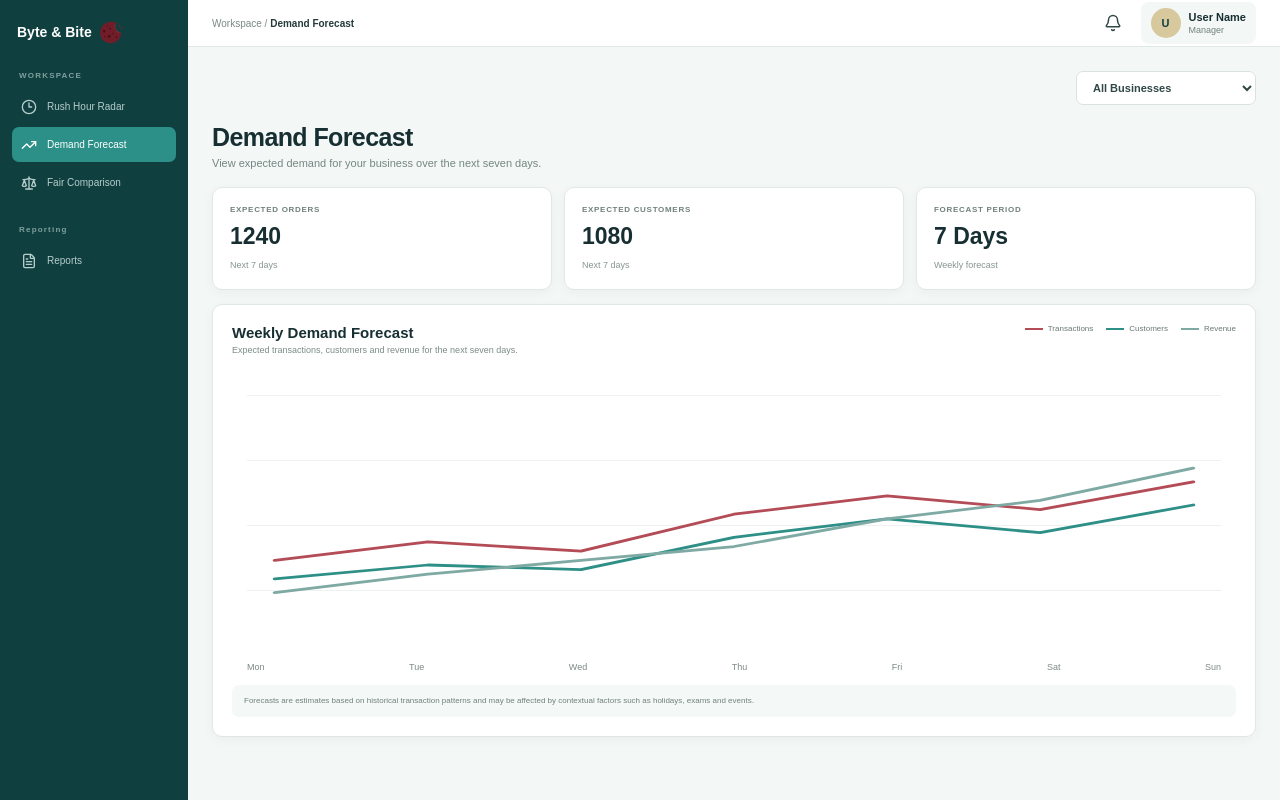
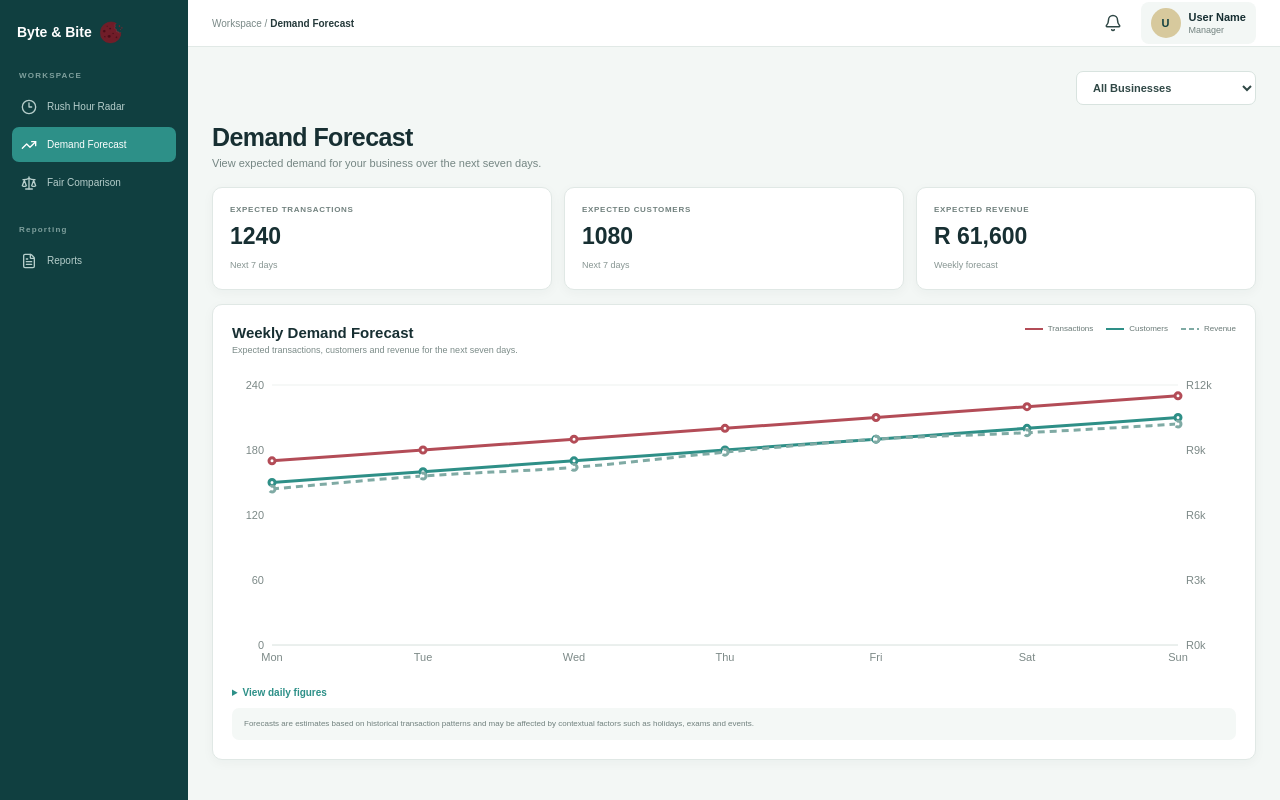
Before and after one commit to Vickarmstrongg/Developement-Project, a React app in the folder frontend/: page / in a window 1280 px wide. Built offline with nearby package versions, Linux system fonts and the light colour scheme; the HTML template or start-up script is replaced by a standard one.

Commit message:
fixing the graph

```diff
--- a/frontend/src/App.css
+++ b/frontend/src/App.css
@@ -312,79 +312,95 @@ select {
 }
 
 .legend-revenue {
-  background: #7faaa4;
+  background: repeating-linear-gradient(
+    90deg,
+    #7faaa4 0,
+    #7faaa4 5px,
+    transparent 5px,
+    transparent 8px
+  );
 }
 
 .forecast-chart {
   position: relative;
   height: 300px;
   margin-top: 20px;
-  padding: 10px 15px 30px;
 }
 
-.chart-grid-line {
-  position: absolute;
-  left: 15px;
-  right: 15px;
-  border-top: 1px solid #edf1ef;
+.chart-tooltip {
+  min-width: 190px;
+  padding: 10px 12px;
+  background: white;
+  border: 1px solid #d8e3df;
+  border-radius: 8px;
+  box-shadow: 0 6px 18px rgba(20, 60, 60, 0.12);
+  color: #304846;
+  font-size: 11px;
 }
 
-.line-one {
-  top: 20px;
+.chart-tooltip > strong {
+  display: block;
+  margin-bottom: 6px;
+  color: #172f32;
+  font-size: 12px;
 }
 
-.line-two {
-  top: 85px;
+.tooltip-row {
+  display: flex;
+  justify-content: space-between;
+  gap: 16px;
+  padding: 3px 0;
 }
 
-.line-three {
-  top: 150px;
+.tooltip-row span {
+  display: flex;
+  align-items: center;
+  gap: 6px;
 }
 
-.line-four {
-  top: 215px;
+.tooltip-row i {
+  width: 18px;
+  height: 2px;
+  display: inline-block;
 }
 
-.forecast-svg {
-  position: absolute;
-  top: 10px;
-  left: 15px;
-  width: calc(100% - 30px);
-  height: 240px;
-  overflow: visible;
+.forecast-details {
+  margin-top: 12px;
 }
 
-.forecast-svg polyline {
-  fill: none;
-  stroke-width: 3;
-  stroke-linecap: round;
-  stroke-linejoin: round;
+.forecast-details summary {
+  cursor: pointer;
+  color: #2d9088;
+  font-size: 10px;
+  font-weight: 700;
 }
 
-.line-orders {
-  stroke: #b34c57;
+.table-scroll {
+  margin-top: 10px;
+  overflow-x: auto;
 }
 
-.line-customers {
-  stroke: #2e8f87;
+.forecast-table {
+  width: 100%;
+  border-collapse: collapse;
+  font-size: 10px;
 }
 
-.line-revenue {
-  stroke: #7faaa4;
+.forecast-table th,
+.forecast-table td {
+  padding: 8px 10px;
+  text-align: left;
+  border-bottom: 1px solid #edf1ef;
+  white-space: nowrap;
 }
 
-.chart-labels {
-  position: absolute;
-  left: 15px;
-  right: 15px;
-  bottom: 3px;
-  display: flex;
-  justify-content: space-between;
+.forecast-table th {
+  color: #71817e;
+  font-weight: 700;
 }
 
-.chart-labels span {
-  color: #7c8987;
-  font-size: 9px;
+.forecast-table td {
+  color: #304846;
 }
 
 .forecast-note {
--- a/frontend/src/DemandForecast.jsx
+++ b/frontend/src/DemandForecast.jsx
@@ -18,16 +18,16 @@ import {
 } from "recharts";
 
 function formatRand(value) {
-    return `R ${value.toLocalString("en-Za")}`;
+    return `R ${value.toLocaleString("en-ZA")}`;
 }
 
 function ChartTooltip({ active, payload }) {
-    if (!active || !payload || payload.length === 0 ) return null;
+    if (!active || !payload || payload.length === 0) return null;
 
     const row = payload[0].payload;
 
     return (
-        <div className="cahrt-tooltip">
+        <div className="chart-tooltip">
             <strong>{row.day}</strong>
 
             <div className="tooltip-row">
@@ -66,7 +66,7 @@ function DemandForecast() {
     const forecastSummary = {
         expectedOrders: 1240,
         expectedCustomers: 1080,
-        forecastPeriod: "7 Days",
+        expectedRevenue: 61600,
     };
 
     const forecastData = [
@@ -181,7 +181,7 @@ function DemandForecast() {
                     <section className="summary-grid">
 
                         <div className="summary-card">
-                            <span>EXPECTED ORDERS</span>
+                            <span>EXPECTED TRANSACTIONS</span>
                             <strong>
                                 {forecastSummary.expectedOrders}
                             </strong>
@@ -201,9 +201,9 @@ function DemandForecast() {
                         </div>
 
                         <div className="summary-card">
-                            <span>FORECAST PERIOD</span>
+                            <span>EXPECTED REVENUE</span>
                             <strong>
-                                {forecastSummary.forecastPeriod}
+                                {formatRand(forecastSummary.expectedRevenue)}
                             </strong>
                             <small>
                                 Weekly forecast
@@ -237,50 +237,112 @@ function DemandForecast() {
                         </div>
 
                         <div className="forecast-chart">
-                            <div className="chart-grid-line line-one"></div>
-                            <div className="chart-grid-line line-two"></div>
-                            <div className="chart-grid-line line-three"></div>
-                            <div className="chart-grid-line line-four"></div>
+                            <ResponsiveContainer width="100%" height="100%">
+                                <LineChart
+                                    data={forecastData}
+                                    margin={{ top: 10, right: 10, left: 0, bottom: 0 }}
+                                >
+                                    <CartesianGrid stroke="#edf1ef" vertical={false} />
 
-                            <svg
-                                className="forecast-svg"
-                                viewBox="0 0 700 260"
-                                preserveAspectRatio="none"
-                            >
+                                    <XAxis
+                                        dataKey="day"
+                                        tick={{ fontSize: 11, fill: "#7c8987" }}
+                                        tickLine={false}
+                                        axisLine={{ stroke: "#dfe7e4" }}
+                                    />
 
-                                <polyline
-                                    points="20,190 130,170 240,180 350,140 460,120 570,135 680,105"
-                                    className="line-orders"
-                                />
+                                    <YAxis
+                                        yAxisId="left"
+                                        tick={{ fontSize: 11, fill: "#7c8987" }}
+                                        tickLine={false}
+                                        axisLine={false}
+                                        width={40}
+                                    />
 
-                                <polyline
-                                    points="20,210 130,195 240,200 350,165 460,145 570,160 680,130"
-                                    className="line-customers"
-                                />
+                                    <YAxis
+                                        yAxisId="right"
+                                        orientation="right"
+                                        tick={{ fontSize: 11, fill: "#7c8987" }}
+                                        tickLine={false}
+                                        axisLine={false}
+                                        width={48}
+                                        tickFormatter={(v) => `R${v / 1000}k`}
+                                    />
 
-                                <polyline
-                                    points="20,225 130,205 240,190 350,175 460,145 570,125 680,90"
-                                    className="line-revenue"
-                                />
+                                    <Tooltip
+                                        content={<ChartTooltip />}
+                                        cursor={{ stroke: "#c9d6d2" }}
+                                    />
 
-                            </svg>
+                                    <Line
+                                        yAxisId="left"
+                                        type="monotone"
+                                        dataKey="orders"
+                                        stroke="#b34c57"
+                                        strokeWidth={3}
+                                        dot={{ r: 3 }}
+                                        activeDot={{ r: 6 }}
+                                    />
 
-                            <div className="chart-labels">
-                                {forecastData.map((item) => (
-                                    <span key={item.day}>
-                                        {item.day}
-                                    </span>
-                                ))}
+                                    <Line
+                                        yAxisId="left"
+                                        type="monotone"
+                                        dataKey="customers"
+                                        stroke="#2e8f87"
+                                        strokeWidth={3}
+                                        dot={{ r: 3 }}
+                                        activeDot={{ r: 6 }}
+                                    />
+
+                                    <Line
+                                        yAxisId="right"
+                                        type="monotone"
+                                        dataKey="revenue"
+                                        stroke="#7faaa4"
+                                        strokeWidth={3}
+                                        strokeDasharray="7 5"
+                                        dot={{ r: 3 }}
+                                        activeDot={{ r: 6 }}
+                                    />
+                                </LineChart>
+                            </ResponsiveContainer>
+                        </div>
+
+                        <details className="forecast-details">
+                            <summary>View daily figures</summary>
+
+                            <div className="table-scroll">
+                                <table className="forecast-table">
+                                    <thead>
+                                        <tr>
+                                            <th>Day</th>
+                                            <th>Transactions</th>
+                                            <th>Customers</th>
+                                            <th>Revenue</th>
+                                        </tr>
+                                    </thead>
+
+                                    <tbody>
+                                        {forecastData.map((item) => (
+                                            <tr key={item.day}>
+                                                <td>{item.day}</td>
+                                                <td>{item.orders}</td>
+                                                <td>{item.customers}</td>
+                                                <td>{formatRand(item.revenue)}</td>
+                                            </tr>
+                                        ))}
+                                    </tbody>
+                                </table>
                             </div>
-                        </div>
+                        </details>
 
                         <div className="forecast-note">
                             Forecasts are estimates based on historical transaction patterns and may be affected by contextual factors such as holidays, exams and events.
                         </div>
                     </section>
-                </div>
-            </main>
-        </div>
+                </div >
+            </main >
+        </div >
     );
 }
 export default DemandForecast;
```
